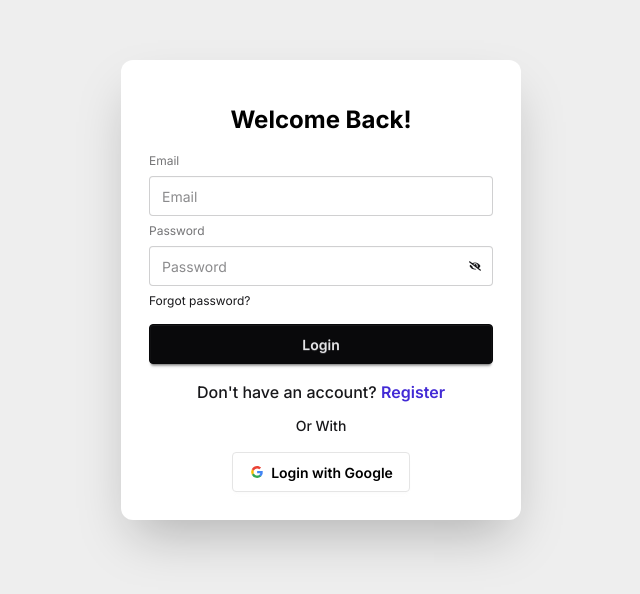
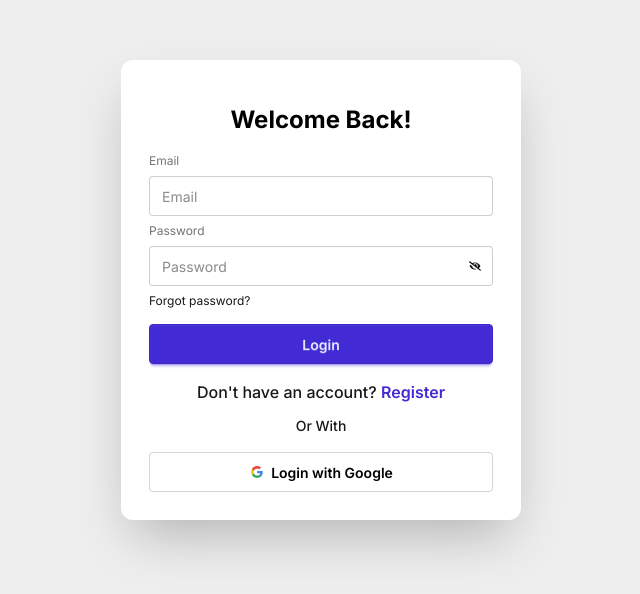
Before and after one commit to SubrotoKumar7/article-arena-client, a React (Vite) app: page /login in a window 1280 px wide. Shown: the part 110-704 px from the top of the page, without its empty margins (319-959 px from the left). Built offline with nearby package versions, Linux system fonts and the light colour scheme; no server answers.

Commit message:
auth button color update

```diff
--- a/src/components/SocialLogin/SocialLogin.jsx
+++ b/src/components/SocialLogin/SocialLogin.jsx
@@ -33,8 +33,8 @@ const SocialLogin = () => {
     }
 
     return (
-        <div className='w-fit mx-auto'>
-            <button onClick={handleGoogle} className="btn bg-white text-black border-[#e5e5e5]">
+        <div className='mx-auto'>
+            <button onClick={handleGoogle} className="btn bg-white text-black  border border-gray-300 w-full">
                 <svg aria-label="Google logo" width="16" height="16" xmlns="http://www.w3.org/2000/svg" viewBox="0 0 512 512"><g><path d="m0 0H512V512H0" fill="#fff"></path><path fill="#34a853" d="M153 292c30 82 118 95 171 60h62v48A192 192 0 0190 341"></path><path fill="#4285f4" d="m386 400a140 175 0 0053-179H260v74h102q-7 37-38 57"></path><path fill="#fbbc02" d="m90 341a208 200 0 010-171l63 49q-12 37 0 73"></path><path fill="#ea4335" d="m153 219c22-69 116-109 179-50l55-54c-78-75-230-72-297 55"></path></g></svg>
                 Login with Google
             </button>
--- a/src/pages/Auth/Login.jsx
+++ b/src/pages/Auth/Login.jsx
@@ -47,7 +47,7 @@ const Login = () => {
 
                         <div><a className="link link-hover">Forgot password?</a></div>
 
-                        <button className="btn btn-neutral mt-2">Login</button>
+                        <button className="btn btn-primary mt-2">Login</button>
                     </fieldset>
                 </form>
                 <p className='my-3 font-medium text-center'>Don't have an account? <Link state={location.state} className='text-primary font-semibold' to='/register'>Register</Link></p>
--- a/src/pages/Auth/Register.jsx
+++ b/src/pages/Auth/Register.jsx
@@ -85,7 +85,7 @@ const Register = () => {
                         {errors?.password && <p className='text-red-500'>{errors?.password.message}</p>}
 
 
-                        <button className="btn btn-neutral mt-2">Register</button>
+                        <button className="btn btn-primary mt-2">Register</button>
                     </fieldset>
                 </form>
                 <p className='my-3 font-medium text-center'>Already have an account? <Link state={location.state} className='text-primary font-semibold' to='/login'>Login</Link></p>
```
